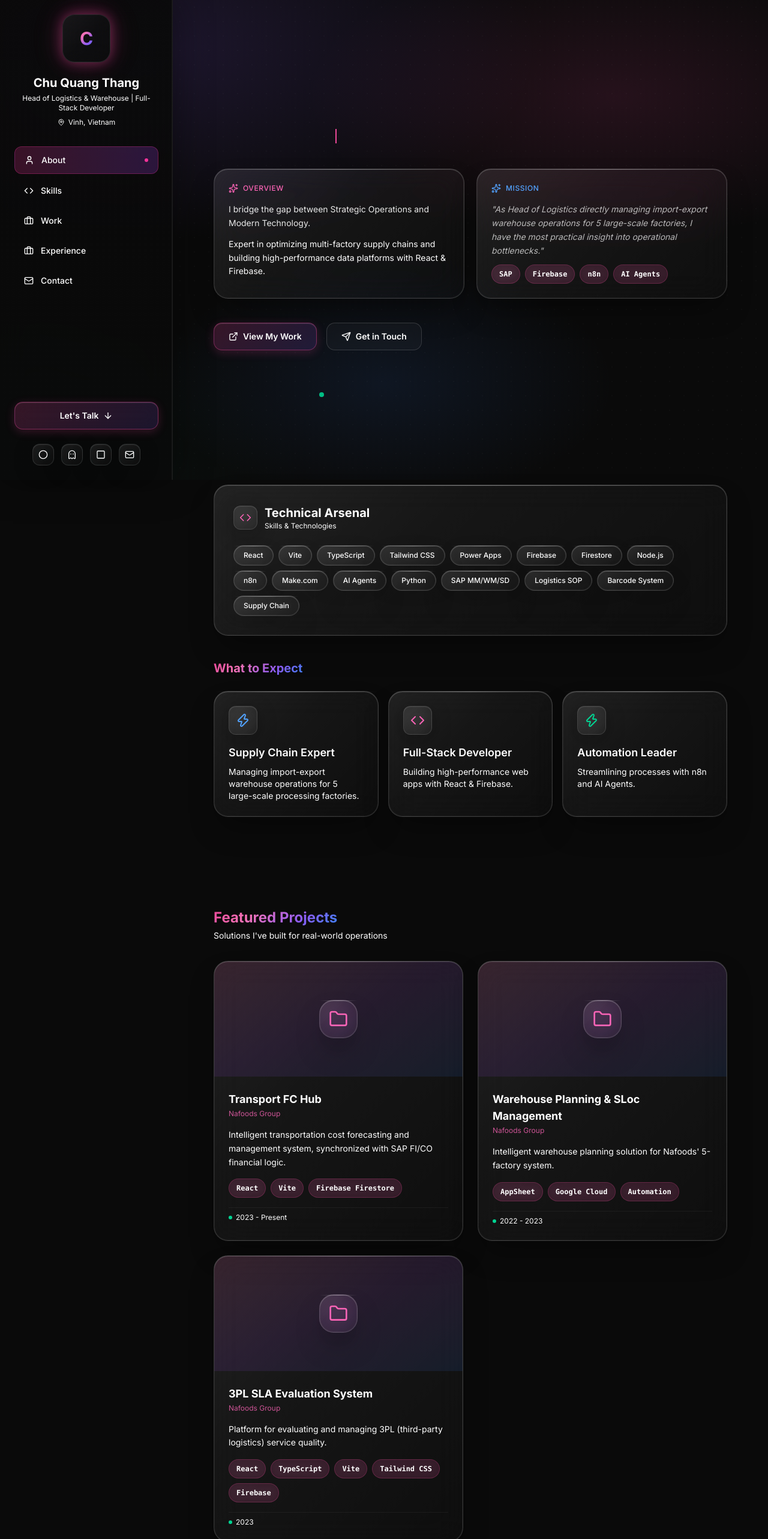
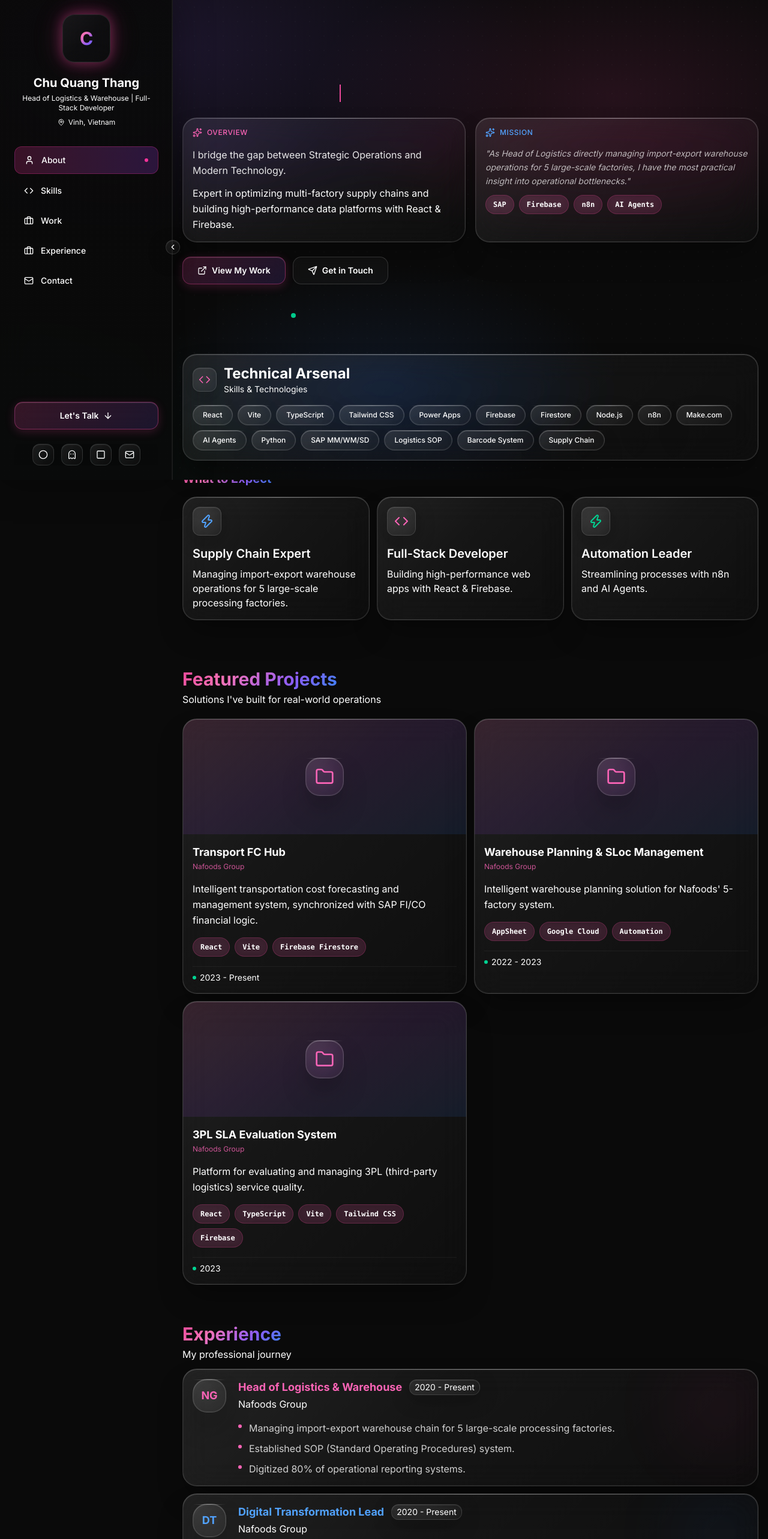
Before and after one commit to thangcq0310/my-portfolio, a React (Vite) app: page / in a window 1280 px wide. Shown: the top 2566 px of the page at 60% size. Built offline with nearby package versions, Linux system fonts and the light colour scheme.

Commit message:
feat: implement portfolio layout and section components with responsive navigation

```diff
--- a/src/components/Layout.tsx
+++ b/src/components/Layout.tsx
@@ -11,6 +11,7 @@ import {
   Circle,
   Square,
   MapPin,
+  ChevronLeft,
   ArrowDown,
 } from "lucide-react"
 import { cn } from "@/lib/utils"
@@ -39,6 +40,7 @@ export function Layout({ children }: LayoutProps) {
   const [mobileMenuOpen, setMobileMenuOpen] = useState(false)
   const [activeSection, setActiveSection] = useState("about")
   const [scrolled, setScrolled] = useState(false)
+  const [sidebarCollapsed, setSidebarCollapsed] = useState(false)
 
   // Track scroll for header effect
   useEffect(() => {
@@ -91,14 +93,17 @@ export function Layout({ children }: LayoutProps) {
       <div className="fixed inset-0 bg-dots pointer-events-none opacity-30" />
 
        {/* Floating Sidebar - Desktop */}
-      <aside className="fixed left-0 top-0 h-full w-72 hidden lg:flex flex-col z-50">
+       <aside className={cn(
+         "fixed left-0 top-0 h-full transition-all duration-300 hidden lg:flex flex-col z-50",
+         sidebarCollapsed ? "w-20" : "w-72"
+       )}>
          {/* Sidebar Background */}
          <div className="absolute inset-0 glass-sidebar" />
 
          {/* Content */}
          <div className="relative z-10 flex flex-col h-full p-6">
             {/* Logo & Name */}
-          <div className="text-center mb-8">
+            <div className={cn("text-center", sidebarCollapsed ? "mb-4" : "mb-8")}>
               <motion.div
                 whileHover={{ scale: 1.05 }}
                 className="w-20 h-20 mx-auto rounded-2xl glass-card flex items-center justify-center cursor-pointer glow-pink"
@@ -107,7 +112,11 @@ export function Layout({ children }: LayoutProps) {
                   {resume.name.charAt(0)}
                 </span>
               </motion.div>
-            <h1 className="text-xl font-bold mt-5">{resume.name}</h1>
+              {!sidebarCollapsed && (
+                <>
+                  <h1 className="text-xl font-bold mt-5">
+                    {resume.name}
+                  </h1>
                   <p className="text-xs text-muted-foreground mt-1 line-clamp-2">
                     {resume.role}
                   </p>
@@ -115,7 +124,24 @@ export function Layout({ children }: LayoutProps) {
                     <MapPin className="w-3 h-3" />
                     <span>{resume.location}</span>
                   </div>
+                </>
+              )}
             </div>
+
+           {/* Collapse Toggle Button */}
+           <button
+             onClick={() => setSidebarCollapsed(!sidebarCollapsed)}
+             className="absolute -right-3 top-1/2 w-6 h-6 rounded-full glass flex items-center justify-center hover:bg-white/10 transition-colors z-20"
+             aria-label={sidebarCollapsed ? "Expand sidebar" : "Collapse sidebar"}
+           >
+            <motion.div
+              initial={false}
+              animate={{ rotate: sidebarCollapsed ? 180 : 0 }}
+              transition={{ duration: 0.3 }}
+            >
+               <ChevronLeft className="w-3.5 h-3.5" />
+             </motion.div>
+           </button>
 
           {/* Navigation */}
           <nav className="flex-1 space-y-1.5">
@@ -125,14 +151,24 @@ export function Layout({ children }: LayoutProps) {
                  onClick={() => scrollToSection(item.id)}
                  className={cn(
                    "w-full flex items-center gap-3 px-4 py-3 rounded-xl text-sm font-medium transition-all duration-300",
+                   sidebarCollapsed && "gap-0 justify-center px-2",
                    activeSection === item.id
                      ? "bg-gradient-to-r from-pink-500/20 to-purple-500/20 text-white border border-pink-500/30"
                      : "text-muted-foreground hover:bg-white/5 hover:text-white"
                  )}
                >
-                <item.icon className="w-4 h-4" />
+                <item.icon className="w-4 h-4 shrink-0" />
+                <motion.span
+                  initial={false}
+                  animate={{
+                    opacity: sidebarCollapsed ? 0 : 1,
+                    width: sidebarCollapsed ? 0 : "auto"
+                  }}
+                  className="overflow-hidden whitespace-nowrap"
+                >
                   {item.label}
-                {activeSection === item.id && (
+                </motion.span>
+                {activeSection === item.id && !sidebarCollapsed && (
                   <motion.div
                     layoutId="active-dot"
                     className="ml-auto w-1.5 h-1.5 rounded-full bg-pink-500"
@@ -143,16 +179,30 @@ export function Layout({ children }: LayoutProps) {
           </nav>
 
           {/* CTA Button */}
-          <button
+          <motion.button
+            initial={false}
             onClick={() => scrollToSection("contact")}
-            className="mt-4 w-full py-3 rounded-xl glass-btn text-sm font-semibold flex items-center justify-center gap-2"
+            animate={{
+              opacity: sidebarCollapsed ? 0 : 1,
+              height: sidebarCollapsed ? 0 : "auto",
+              marginTop: sidebarCollapsed ? 0 : 16
+            }}
+            className="w-full py-3 rounded-xl glass-btn text-sm font-semibold flex items-center justify-center gap-2 overflow-hidden"
           >
-            Let's Talk
-            <ArrowDown className="w-4 h-4" />
-          </button>
+            <span className="shrink-0">Let's Talk</span>
+            <ArrowDown className="w-4 h-4 shrink-0" />
+          </motion.button>
 
           {/* Social Links */}
-          <div className="flex justify-center gap-3 mt-6">
+          <motion.div
+            initial={false}
+            animate={{
+              opacity: sidebarCollapsed ? 0 : 1,
+              height: sidebarCollapsed ? 0 : "auto",
+              marginTop: sidebarCollapsed ? 0 : 24
+            }}
+            className="flex justify-center gap-3 overflow-hidden"
+          >
             {resume.contact.socials.map((social) => {
               const Icon = socialIcons[social.icon] || Ghost
               return (
@@ -167,7 +217,7 @@ export function Layout({ children }: LayoutProps) {
                 </a>
               )
             })}
-          </div>
+          </motion.div>
         </div>
       </aside>
 
@@ -244,8 +294,15 @@ export function Layout({ children }: LayoutProps) {
       </AnimatePresence>
 
        {/* Main Content */}
-      <main id="main-content" className="lg:ml-72 min-h-screen pt-14 lg:pt-0" tabIndex={-1}>
-        <div className="container max-w-4xl mx-auto px-5 py-10 lg:py-16" tabIndex={-1}>
+        <main
+          id="main-content"
+          className={cn(
+            "min-h-screen pt-14 lg:pt-0 transition-all duration-300",
+            sidebarCollapsed ? "lg:ml-20" : "lg:ml-72"
+          )}
+          tabIndex={-1}
+        >
+          <div className="container max-w-7xl mx-auto px-4 py-6 lg:py-8" tabIndex={-1}>
             {children}
           </div>
         </main>
--- a/src/components/sections/About.tsx
+++ b/src/components/sections/About.tsx
@@ -47,21 +47,21 @@ export function AboutSection() {
   }, [displayText, isDeleting, currentWordIndex])
 
   return (
-    <section id="about" className="min-h-[85vh] flex items-center py-8" aria-label="About me">
+    <section id="about" className="min-h-[60vh] flex items-center py-3" aria-label="About me">
       <motion.div
         variants={staggerChildren}
         initial="initial"
         animate="animate"
-        className="w-full space-y-10"
+        className="w-full space-y-6"
       >
         {/* Hero */}
         <motion.div variants={fadeInUp} className="space-y-6">
-          <h2 className="text-4xl lg:text-5xl font-bold leading-[1.2]">
+          <h2 className="text-5xl lg:text-6xl font-bold leading-[1.2]">
             Hi, I'm{" "}
             <span className="text-gradient">{resume.name}</span>
           </h2>
 
-          <div className="text-lg lg:text-xl font-medium flex items-center gap-2">
+          <div className="text-xl lg:text-2xl font-medium flex items-center gap-2">
             <span className="text-white/70">I build</span>
             <span className="text-pink-400">
               {displayText}
@@ -71,21 +71,21 @@ export function AboutSection() {
         </motion.div>
 
         {/* Bio Cards - Liquid Glass */}
-        <motion.div variants={fadeInUp} className="grid grid-cols-1 lg:grid-cols-2 gap-5">
-          <div className="liquid-glass p-6 hover-lift">
+        <motion.div variants={fadeInUp} className="grid grid-cols-1 lg:grid-cols-2 gap-4">
+          <div className="liquid-glass p-4 hover-lift">
             <div className="flex items-center gap-2 mb-4">
               <Sparkles className="w-4 h-4 text-pink-400" />
               <span className="text-xs font-medium text-pink-400 uppercase tracking-wider">Overview</span>
             </div>
-            <p className="text-sm text-white/90 leading-relaxed">
+            <p className="text-base text-white/90 leading-relaxed">
               {resume.bio[0]}
             </p>
-            <p className="text-sm text-muted-foreground leading-relaxed mt-3">
+            <p className="text-base text-muted-foreground leading-relaxed mt-3">
               {resume.bio[1]}
             </p>
           </div>
 
-          <div className="liquid-glass p-6 hover-lift border-l-2 border-pink-500/50">
+          <div className="liquid-glass p-4 hover-lift border-l-2 border-pink-500/50">
             <div className="flex items-center gap-2 mb-4">
               <Sparkles className="w-4 h-4 text-blue-400" />
               <span className="text-xs font-medium text-blue-400 uppercase tracking-wider">Mission</span>
@@ -105,7 +105,7 @@ export function AboutSection() {
         {/* CTA - Micro-interactions */}
         <motion.div
           variants={fadeInUp}
-          className="flex flex-wrap gap-4"
+          className="flex flex-wrap gap-3"
         >
           <button
             onClick={() => document.getElementById("portfolio")?.scrollIntoView({ behavior: "smooth" })}
@@ -126,12 +126,12 @@ export function AboutSection() {
         </motion.div>
 
         {/* Quick Stats */}
-        <motion.div variants={fadeInUp} className="flex flex-wrap gap-6 pt-4">
-          <div className="flex items-center gap-2 text-sm text-muted-foreground hover-glow px-3 py-2 rounded-lg transition-colors">
+        <motion.div variants={fadeInUp} className="flex flex-wrap gap-4 pt-2">
+          <div className="flex items-center gap-2 text-base text-muted-foreground hover-glow px-3 py-2 rounded-lg transition-colors">
             <MapPin className="w-4 h-4 text-pink-400" aria-hidden="true" />
             <span>{resume.location}</span>
           </div>
-          <div className="flex items-center gap-2 text-sm text-muted-foreground px-3 py-2 rounded-lg transition-colors">
+          <div className="flex items-center gap-2 text-base text-muted-foreground px-3 py-2 rounded-lg transition-colors">
             <span className="w-2 h-2 rounded-full bg-emerald-400 animate-pulse" aria-hidden="true" />
             <span>Available for opportunities</span>
           </div>
--- a/src/components/sections/Experience.tsx
+++ b/src/components/sections/Experience.tsx
@@ -17,16 +17,16 @@ const fadeInUp = {
 
 export function ExperienceSection() {
   return (
-    <section id="experience" className="py-16 space-y-8" aria-label="Work experience">
+    <section id="experience" className="py-8 space-y-3" aria-label="Work experience">
       <motion.div
         initial={{ opacity: 0, y: 20 }}
         whileInView={{ opacity: 1, y: 0 }}
         viewport={{ once: true }}
       >
-        <h2 className="text-2xl font-bold flex items-center gap-2">
+        <h2 className="text-3xl font-bold flex items-center gap-2">
           <span className="text-gradient">Experience</span>
         </h2>
-        <p className="text-sm text-muted-foreground mt-1">
+        <p className="text-base text-muted-foreground mt-1">
           My professional journey
         </p>
       </motion.div>
@@ -36,7 +36,7 @@ export function ExperienceSection() {
         initial="initial"
         whileInView="animate"
         viewport={{ once: true }}
-        className="space-y-6"
+        className="space-y-3"
       >
         {resume.experience.map((exp, idx) => {
           const gradients = [
@@ -49,7 +49,7 @@ export function ExperienceSection() {
               key={exp.title + idx}
               variants={fadeInUp}
               whileHover={{ x: 6 }}
-              className={`liquid-glass p-6 bg-gradient-to-br ${gradients[idx % 2]} relative overflow-hidden group`}
+              className={`liquid-glass p-4 bg-gradient-to-br ${gradients[idx % 2]} relative overflow-hidden group`}
             >
               {/* Glow accent */}
               <div className={`absolute top-0 right-0 w-32 h-32 rounded-full blur-3xl opacity-50 ${
@@ -74,12 +74,12 @@ export function ExperienceSection() {
                     }`}>
                       {exp.title}
                     </h3>
-                    <span className="text-xs text-muted-foreground px-2 py-0.5 rounded-full glass">
+                    <span className="text-sm text-muted-foreground px-2 py-0.5 rounded-full glass">
                       {exp.period}
                     </span>
                   </div>
 
-                  <p className="text-sm text-muted-foreground mt-0.5">
+                  <p className="text-base text-muted-foreground mt-0.5">
                     {exp.company}
                   </p>
 
@@ -88,7 +88,7 @@ export function ExperienceSection() {
                     {exp.highlights.map((highlight, highlightIdx) => (
                       <li
                         key={highlightIdx}
-                        className="text-sm text-white/80 flex items-start gap-3"
+                        className="text-base text-white/80 flex items-start gap-3"
                       >
                         <span className={`w-1.5 h-1.5 rounded-full mt-1.5 shrink-0 ${
                           idx === 0 ? "bg-pink-400" : "bg-blue-400"
--- a/src/components/sections/Portfolio.tsx
+++ b/src/components/sections/Portfolio.tsx
@@ -18,17 +18,17 @@ const fadeInUp = {
 
 export function PortfolioSection() {
   return (
-    <section id="portfolio" className="py-16" aria-label="Featured projects">
+    <section id="portfolio" className="py-8" aria-label="Featured projects">
       <motion.div
         initial={{ opacity: 0, y: 20 }}
         whileInView={{ opacity: 1, y: 0 }}
         viewport={{ once: true }}
-        className="mb-8"
+        className="mb-5"
       >
-        <h2 className="text-2xl font-bold flex items-center gap-2">
+        <h2 className="text-3xl font-bold flex items-center gap-2">
           <span className="text-gradient">Featured Projects</span>
         </h2>
-        <p className="text-sm text-muted-foreground mt-1">
+        <p className="text-base text-muted-foreground mt-1">
           Solutions I've built for real-world operations
         </p>
       </motion.div>
@@ -38,7 +38,7 @@ export function PortfolioSection() {
         initial="initial"
         whileInView="animate"
         viewport={{ once: true }}
-        className="grid grid-cols-1 md:grid-cols-2 gap-6"
+        className="grid grid-cols-1 md:grid-cols-2 gap-3"
       >
         {resume.projects.map((project) => (
           <motion.div
@@ -87,7 +87,7 @@ export function PortfolioSection() {
             </div>
 
             {/* Content */}
-            <div className="p-6 space-y-4">
+            <div className="p-4 space-y-4">
               <div>
                 <h3 className="text-lg font-bold flex items-center gap-2">
                   {project.title}
@@ -96,7 +96,7 @@ export function PortfolioSection() {
                 <p className="text-xs text-pink-400/80 mt-0.5">{project.client}</p>
               </div>
 
-              <p className="text-sm text-muted-foreground leading-relaxed">
+               <p className="text-base text-muted-foreground leading-relaxed">
                 {project.description}
               </p>
 
@@ -111,7 +111,7 @@ export function PortfolioSection() {
 
               {/* Timeline */}
               <div className="pt-2 border-t border-white/5">
-                <p className="text-xs text-muted-foreground flex items-center gap-1.5">
+                <p className="text-sm text-muted-foreground flex items-center gap-1.5">
                   <span className="w-1.5 h-1.5 rounded-full bg-emerald-400" />
                   {project.timeline}
                 </p>
--- a/src/components/sections/Skills.tsx
+++ b/src/components/sections/Skills.tsx
@@ -24,22 +24,22 @@ const attrIcons: Record<string, React.ElementType> = {
 
 export function SkillsSection() {
   return (
-    <section id="skills" className="py-16" aria-label="Skills and expertise">
+    <section id="skills" className="py-8" aria-label="Skills and expertise">
       {/* Technical Arsenal - Liquid Glass */}
       <motion.div
         initial={{ opacity: 0, y: 30 }}
         whileInView={{ opacity: 1, y: 0 }}
         viewport={{ once: true }}
         transition={{ duration: 0.6 }}
-        className="liquid-glass p-8 mb-10"
+        className="liquid-glass p-4 mb-4"
       >
-        <div className="flex items-center gap-3 mb-6">
+        <div className="flex items-center gap-3 mb-4">
           <div className="w-10 h-10 rounded-xl glass flex items-center justify-center">
             <Code className="w-5 h-5 text-pink-400" />
           </div>
           <div>
-            <h3 className="text-xl font-bold">Technical Arsenal</h3>
-            <p className="text-xs text-muted-foreground">Skills & Technologies</p>
+            <h3 className="text-2xl font-bold">Technical Arsenal</h3>
+            <p className="text-sm text-muted-foreground">Skills & Technologies</p>
           </div>
         </div>
 
@@ -66,12 +66,12 @@ export function SkillsSection() {
       </motion.div>
 
       {/* What to Expect - Bento Grid */}
-      <div className="mb-6">
-        <h3 className="text-xl font-bold mb-6 flex items-center gap-2">
+      <div className="mb-4">
+        <h3 className="text-xl font-bold mb-4 flex items-center gap-2">
           <span className="text-gradient">What to Expect</span>
         </h3>
 
-        <div className="grid grid-cols-1 md:grid-cols-3 gap-4">
+        <div className="grid grid-cols-1 md:grid-cols-3 gap-3">
           {resume.attributes.map((attr, idx) => {
             const Icon = attrIcons[attr.icon] || Zap
             const colors = [
@@ -88,13 +88,13 @@ export function SkillsSection() {
                 viewport={{ once: true }}
                 transition={{ delay: idx * 0.1 }}
                 whileHover={{ y: -6, scale: 1.02 }}
-                className={`liquid-glass p-6 bg-gradient-to-br ${colors[idx % 3]} cursor-default`}
+                className={`liquid-glass p-4 bg-gradient-to-br ${colors[idx % 3]} cursor-default`}
               >
                 <div className={`w-12 h-12 rounded-xl glass flex items-center justify-center ${attr.color} mb-4`}>
                   <Icon className="w-6 h-6" />
                 </div>
-                <h4 className="text-lg font-semibold">{attr.label}</h4>
-                <p className="text-sm text-muted-foreground mt-2">{attr.description}</p>
+                <h4 className="text-xl font-semibold">{attr.label}</h4>
+                <p className="text-base text-muted-foreground mt-2">{attr.description}</p>
               </motion.div>
             )
           })}
```
Also changed, not shown: src/components/sections/Contact.tsx (+14 -14 lines). Lines whose indentation alone changed are shown as unchanged.
